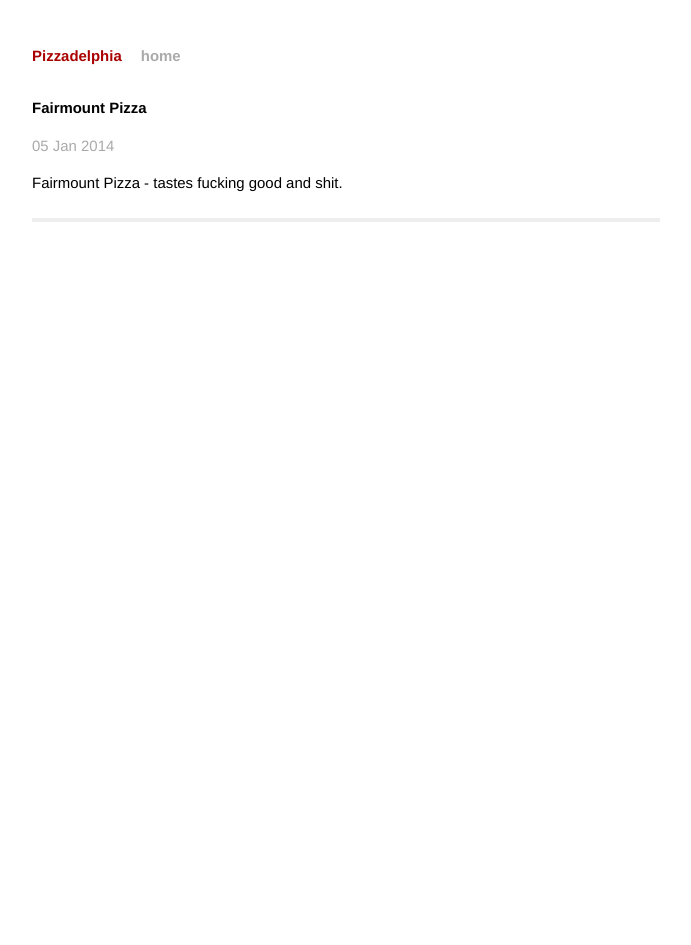
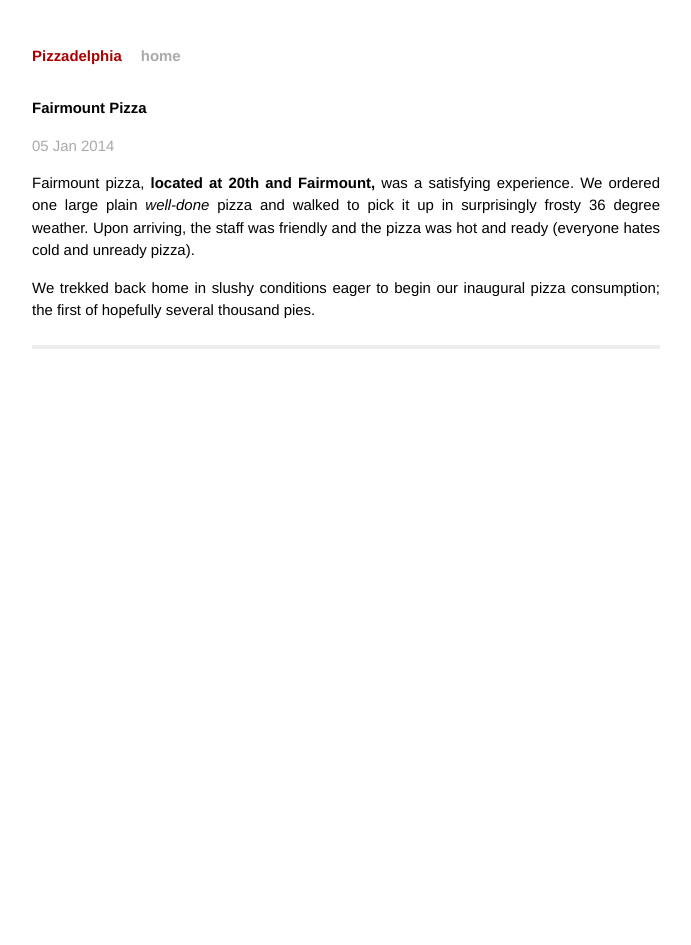
Before and after one commit to jdament/jdament.github.io, a Jekyll site: the page built from _posts/2014-01-05-fairmount-pizza.markdown, in a window 1280 px wide. Shown: the whole page, without its empty margins (294-985 px from the left). Built offline with Jekyll 4.4.1, drawn with Linux system fonts in a browser that asks for light colours; Markdown is read by kramdown in place of the engine named in the settings.

Commit message:
changing blog post

```diff
--- a/_posts/2014-01-05-fairmount-pizza.markdown
+++ b/_posts/2014-01-05-fairmount-pizza.markdown
@@ -5,4 +5,9 @@
 categories: jekyll update
 ---
 
-Fairmount Pizza - tastes fucking good and shit.
+<p>
+	Fairmount pizza, <strong>located at 20th and Fairmount,</strong> was a satisfying experience. We ordered one large plain <i>well-done</i> pizza and walked to pick it up in surprisingly frosty 36 degree weather. Upon arriving, the staff was friendly and the pizza was hot and ready (everyone hates cold and unready pizza).
+</p>
+<p>
+	We trekked back home in slushy conditions eager to begin our inaugural pizza consumption; the first of hopefully several thousand pies.
+</p>
```
Also changed, not shown: 2 other files.
